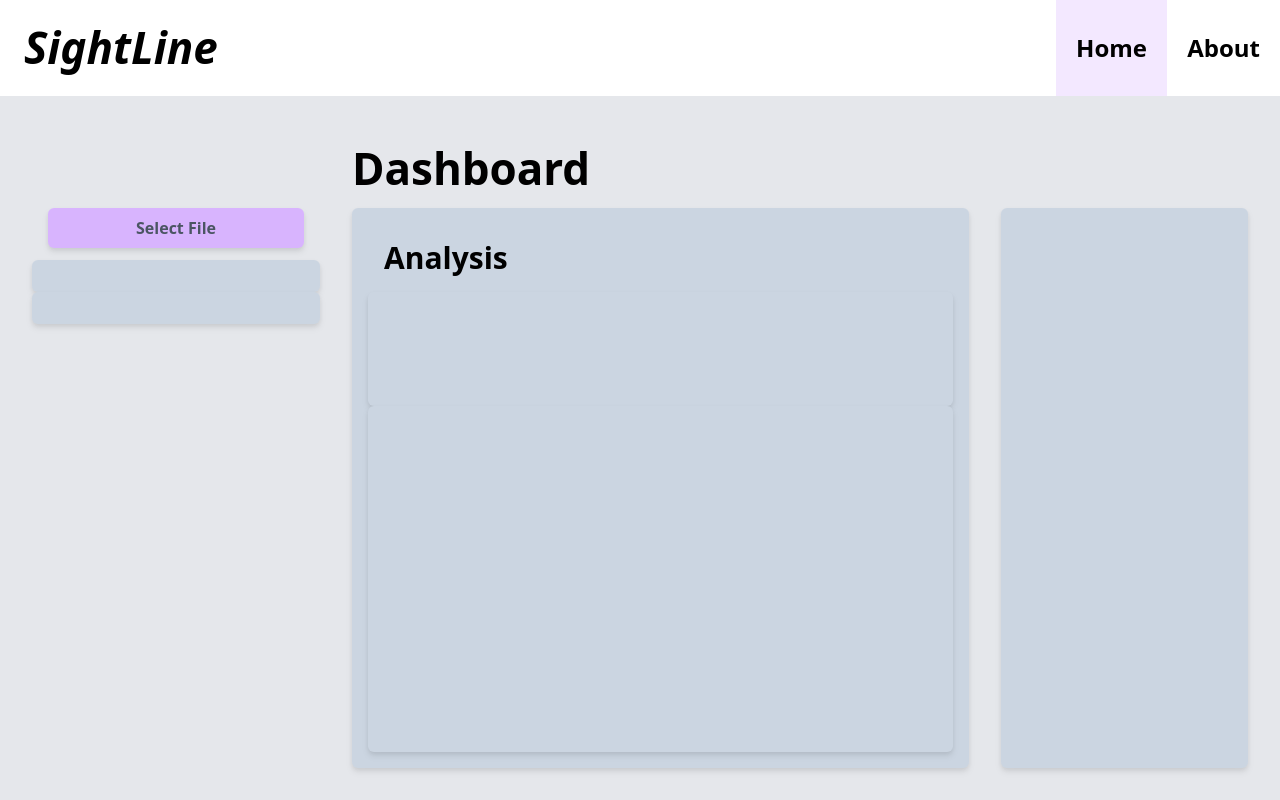
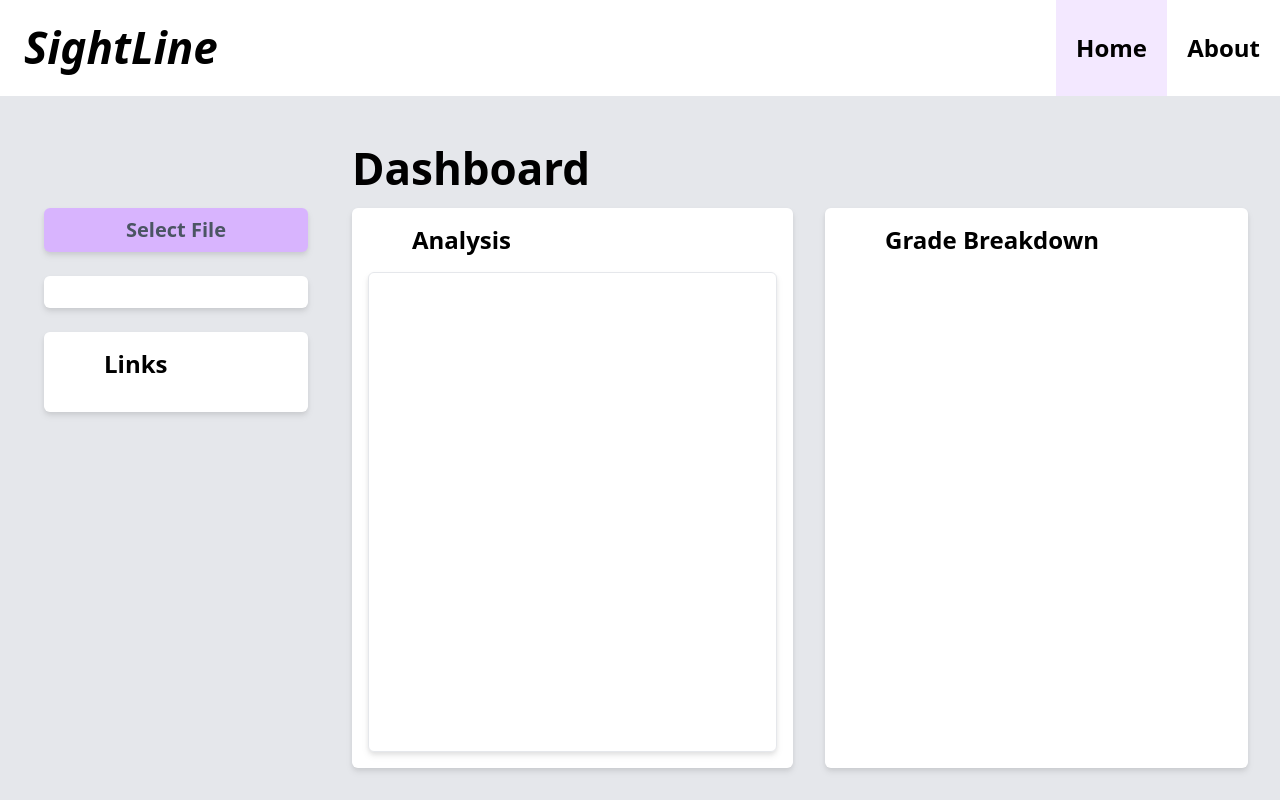
Before and after one commit to Geeknerd1337/SightLine, a Next.js app in the folder Frontend/inclusive-play/: page / in a window 1280 px wide. Built offline with nearby package versions, Linux system fonts and the light colour scheme.

Commit message:
sub-headers and color pops

```diff
--- a/Frontend/inclusive-play/src/components/RoundedCard.tsx
+++ b/Frontend/inclusive-play/src/components/RoundedCard.tsx
@@ -12,7 +12,7 @@ interface CardProps {
 export default function RoundedCard(props: CardProps) {
 	// internal functions
 	let constructClassName = () => {
-		let className = "rounded-md p-4 drop-shadow-md bg-slate-300"
+		let className = "rounded-md p-4 drop-shadow-md bg-white"
 		if (props.className) className += " " + props.className
 		if (props.flex) className += " flex flex-auto flex-col"
 		return className
--- a/Frontend/inclusive-play/src/views/HomeView.tsx
+++ b/Frontend/inclusive-play/src/views/HomeView.tsx
@@ -19,14 +19,19 @@ export default function HomeView() {
 		return (
 			<div className="flex-auto flex flex-col">
 				<button
-					className="mx-4 mb-3 py-2 drop-shadow-md rounded-md bg-purple-300 font-bold
-				text-gray-600"
+					className="mx-3 mb-3 py-2 text-xl drop-shadow-md rounded-md bg-purple-300 font-bold
+					text-gray-600"
 				>
 					Select File
 				</button>
 
-				<RoundedCard />
-				<RoundedCard />
+				<RoundedCard className="m-3" />
+				<RoundedCard className="m-3" >
+					<div className="flex pb-4 font-semibold text-2xl justify-items-start flex-row">
+						<RoundedCard className="bg-purple-300 mr-3 p-2.5 md:filter-none"/>
+						Links
+					</div>
+				</RoundedCard>
 			</div>
 		)
 	}
@@ -34,16 +39,28 @@ export default function HomeView() {
 		return (
 			<>
 				<div className="absolute top-34 text-4.5xl font-bold">Dashboard</div>
-				<RoundedCard className="flex flex-auto flex-col">
-					<div className="flex p-4 font-semibold text-3xl justify-items-start flex-row">Analysis</div>
-					<RoundedCard className="flex flex-auto bg-orange-300 pr-4"/>
-					<RoundedCard className="flex flex-auto drop-shadow-mg h-1/2 p-4 p-top" />
+				<RoundedCard flex>
+					<div className="flex pb-4 font-semibold text-2xl justify-items-start flex-row">
+						<RoundedCard className="bg-orange-300 mr-3 p-2.5 md:filter-none"/>
+						Analysis
+					</div>
+
+					<RoundedCard className="border flex flex-auto drop-shadow-mg h-1/2 p-4 p-top" />
 				</RoundedCard>
 			</>
 		)
 	}
 	const renderRightColumn = () => {
-		return <RoundedCard flex />
+		return (
+			<>
+				<RoundedCard flex>
+					<div className="flex pb-4 font-semibold text-2xl justify-items-start flex-row">
+						<RoundedCard className="bg-sky-300 mr-3 p-2.5 md:filter-none"/>
+						Grade Breakdown
+					</div>
+				</RoundedCard>
+			</>
+		)
 	}
 
 	// * primary render
```
